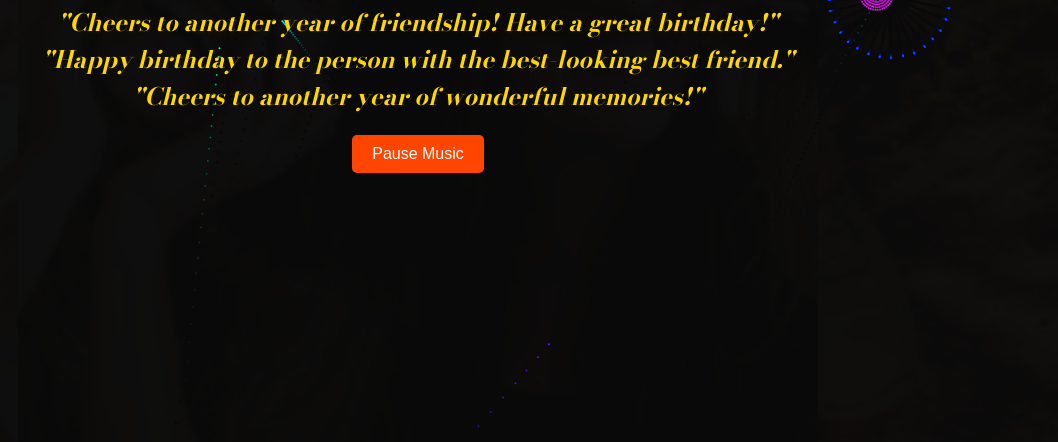
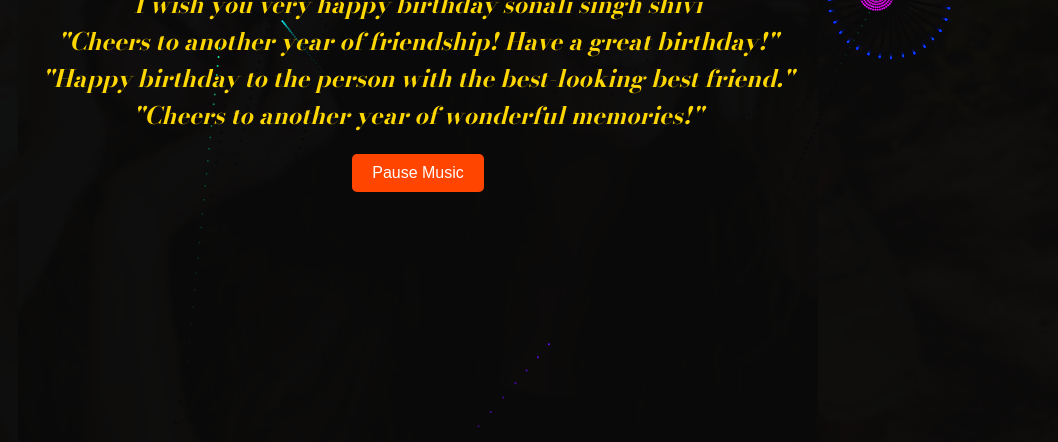
Before and after one commit to Vik-golu/Birthday, a plain HTML site: page index.html in a window 1280 px wide. Shown: the part 358-800 px from the top of the page, without its empty margins (222-1280 px from the left). Drawn offline with nearby package versions, Linux system fonts and the light colour scheme.

Commit message:
Update index.html (add wish)

```diff
--- a/index.html
+++ b/index.html
@@ -115,6 +115,7 @@
   <div class="content">
     <div class="birthday-words">Happy Birthday To You!</div>
     <div class="quotes">
+      <span>I wish you very happy birthday sonali singh shivi</span><br>
       <span>"Cheers to another year of friendship! Have a great birthday!"</span>
       <br>
       <span>"Happy birthday to the person with the best-looking best friend."</span>
```
